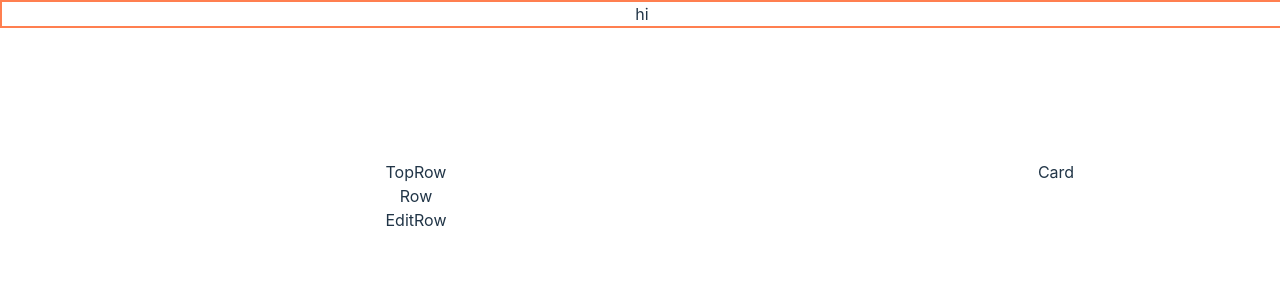
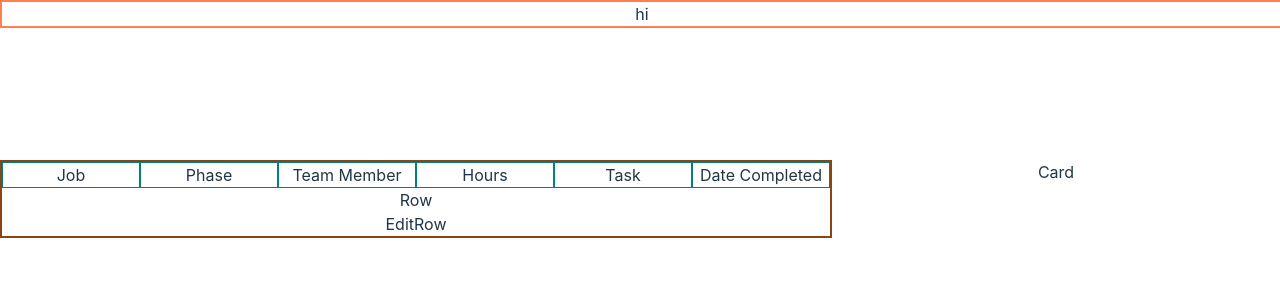
Before and after one commit to SebastianAndDavid/mastercalendar, a React (Vite) app: page / in a window 1280 px wide. Shown: the top 300 px of the page. Built offline with nearby package versions, Linux system fonts and the light colour scheme.

Commit message:
ft. started on grids for each row component

```diff
--- a/src/App.css
+++ b/src/App.css
@@ -7,6 +7,11 @@
   margin-top: 20em;
 }
 
+.app {
+  display: grid;
+  grid-template-columns: 65% 35%;
+}
+
 header {
   position: fixed;
   top: 0;
@@ -14,7 +19,6 @@ header {
   width: 100vw;
 }
 
-.app {
-  display: grid;
-  grid-template-columns: 65% 35%;
+.calendar-container {
+  border: 2px solid saddlebrown;
 }
--- a/src/App.jsx
+++ b/src/App.jsx
@@ -1,7 +1,7 @@
 import "./App.css";
 import CardList from "./Components/CardList";
 import RowList from "./Components/RowList";
-import TopRow from "./Components/TopRow";
+import TopRow from "./Components/TopRow/TopRow";
 
 function App() {
   return (
--- a/src/Components/TopRow.jsx
+++ /dev/null
@@ -1,3 +0,0 @@
-export default function TopRow() {
-  return <div>TopRow</div>;
-}
--- /dev/null
+++ b/src/Components/TopRow/TopRow.css
@@ -0,0 +1,7 @@
+.toprow {
+  display: grid;
+  grid-template-columns: repeat(6, 1fr);
+}
+.toprow div {
+  border: 1px solid teal;
+}
--- /dev/null
+++ b/src/Components/TopRow/TopRow.jsx
@@ -0,0 +1,14 @@
+import "./TopRow.css";
+
+export default function TopRow() {
+  return (
+    <div className="toprow">
+      <div>Job</div>
+      <div>Phase</div>
+      <div>Team Member</div>
+      <div>Hours</div>
+      <div>Task</div>
+      <div>Date Completed</div>
+    </div>
+  );
+}
```
